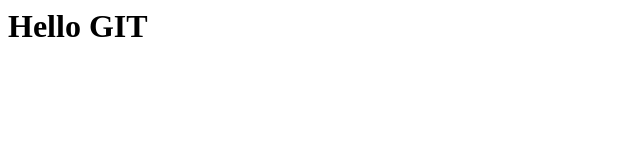
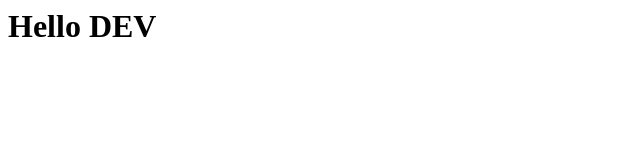
Before and after one commit to lotus34rus/git-sample, a plain HTML site: page index.html in a window 1280 px wide. Shown: the full height of the page, 0-640 px from the left. Drawn offline with Linux system fonts and the light colour scheme.

Commit message:
wrong Commit

```diff
--- a/index.html
+++ b/index.html
@@ -1 +1 @@
-<h1>Hello GIT</h1>
+<h1>Hello  DEV</h1>
```
